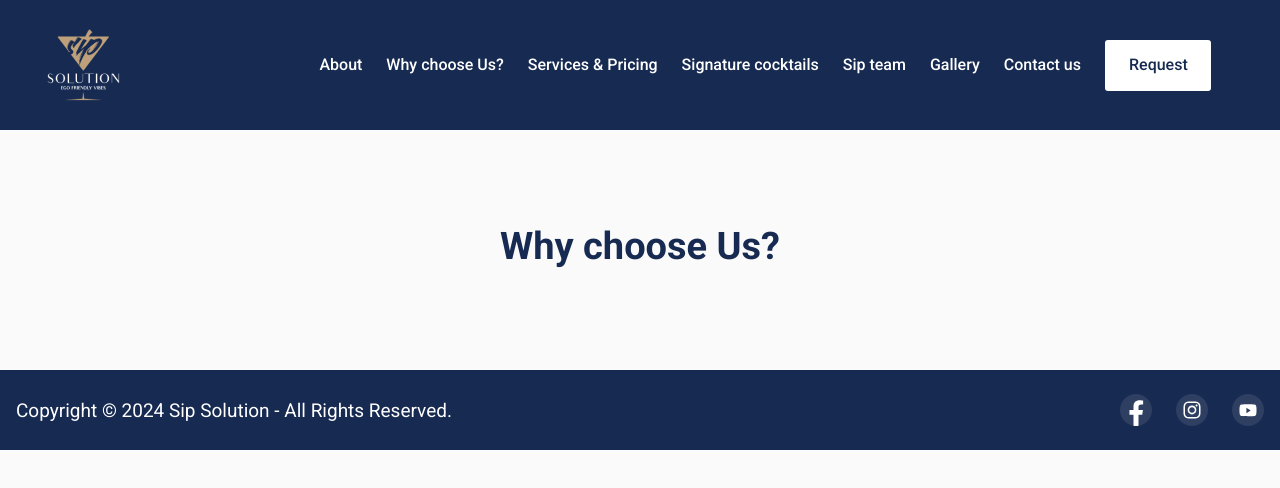
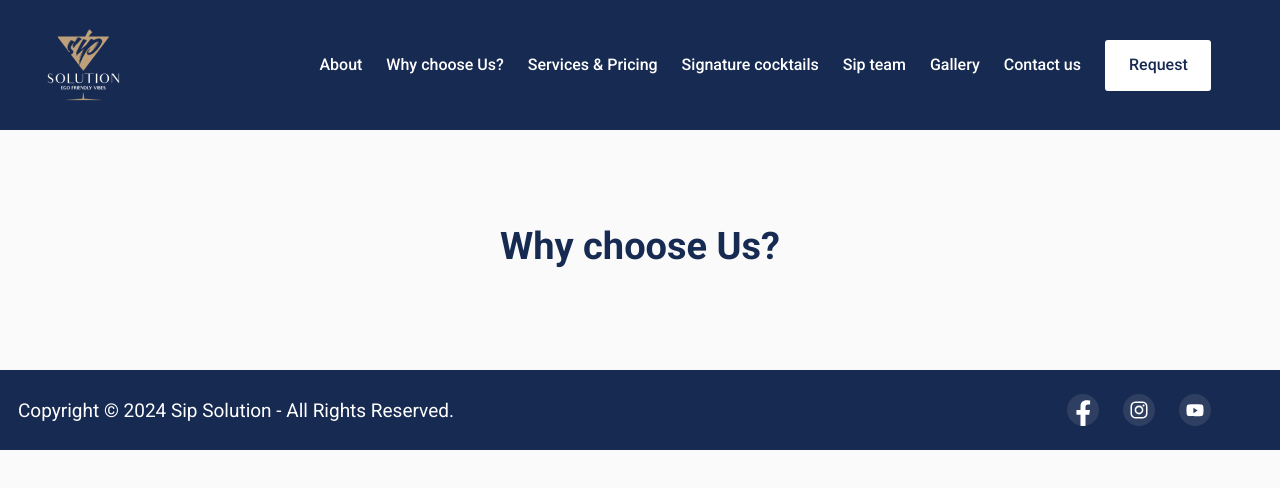
Before and after one commit to sargisshahinyan/sip-solutions, a Next.js app: page /sip/why-choose-us in a window 1280 px wide. Shown: the top 488 px of the page. Built offline with nearby package versions, Linux system fonts and the light colour scheme.

Commit message:
ui fixes for footer

```diff
--- a/src/shared/components/Footer/styles.module.scss
+++ b/src/shared/components/Footer/styles.module.scss
@@ -1,7 +1,7 @@
 .footer {
   // dark by default
   $this: &;
-  padding: 1.5rem 1rem;
+  padding: 1.5rem 4.313rem 1.5rem 1.125rem;
   background: var(--blue-dark);
 
   &-text {
@@ -13,6 +13,7 @@
   &.light {
     background: transparent;
     text-align: center;
+    padding: 1.5rem 1.125rem;
 
     #{$this}-text {
       color: rgba(0, 0, 0, 0.8);
--- a/src/shared/components/Navbar/styles.module.scss
+++ b/src/shared/components/Navbar/styles.module.scss
@@ -1,7 +1,6 @@
 .navbar {
   gap: 21px;
-  padding-left: 18px;
-  padding-right: 69px;
+  padding: 0 4.313rem 0 1.125rem;
 
   &:not(.transparent) {
     background-color: var(--blue-dark);
```
